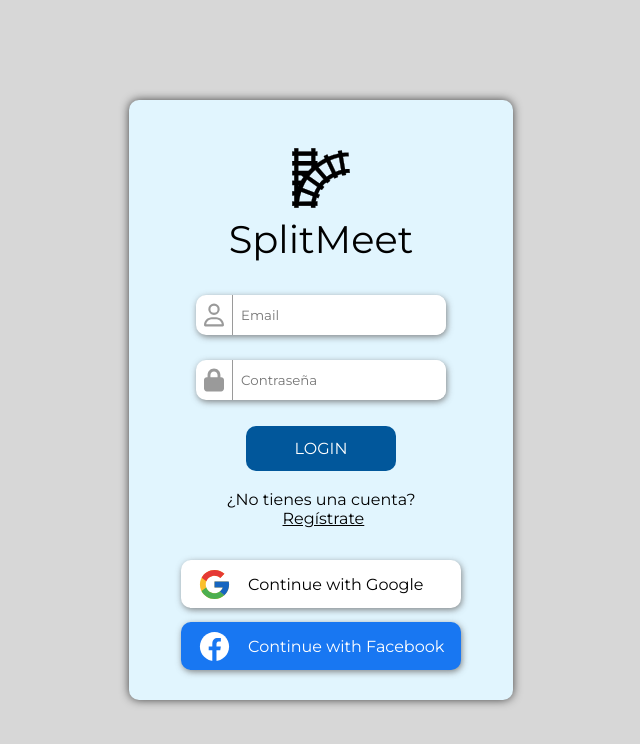
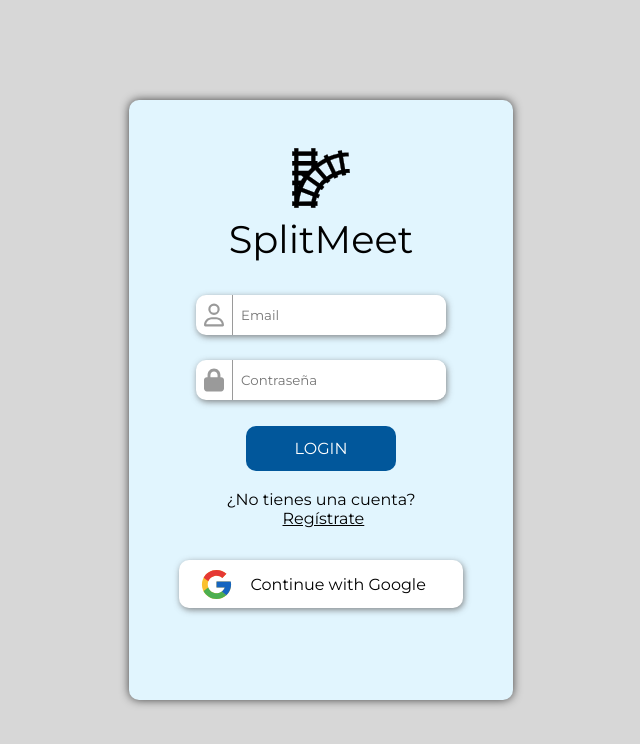
Before and after one commit to eloiFabregaItb/splitmeet_front, a React (Vite) app: page /login in a window 1280 px wide. Shown: the top 744 px of the page, without its empty margins (319-959 px from the left). Built offline with nearby package versions, Linux system fonts and the light colour scheme.

Commit message:
remove fb btn + oauth + signUp function (no UI)

```diff
--- a/src/pages/Login/Login.jsx
+++ b/src/pages/Login/Login.jsx
@@ -8,6 +8,7 @@ import { Link } from "react-router-dom";
 import { useState } from "react";
 import { SHA256 } from "crypto-js";
 import { checkLogin } from "../../services/checkLogin";
+import { api_url } from "../../utils/constants";
 
 function Login() {
     const [email, setEmail] = useState("");
@@ -44,7 +45,7 @@ function Login() {
         //console.log(SHA256(password).toString());
         //If the email has the proper structure, then the email and password is sent to the server.
         if (!checkEmailError()) {
-            checkLogin(email, password);
+            checkLogin(email, SHA256(password).toString());
         }
     };
 
@@ -119,8 +120,8 @@ function Login() {
                     </p>
 
                     <div className="login_buttons">
-                        <a
-                            href="#"
+                        {/*                         <a
+                            href="/"
                             className="login_form_btn login_form_btn--google"
                         >
                             <img
@@ -129,18 +130,18 @@ function Login() {
                                 alt="Logo de Google"
                             />
                             Continue with Google
-                        </a>
-
+                        </a> */}
                         <a
-                            href="#"
-                            className="login_form_btn login_form_btn--facebook"
+                            href={`${api_url}/auth/google`}
+                            to="/auth/google"
+                            className="subrayado login_form_btn login_form_btn--google"
                         >
                             <img
                                 className="login_buttons_logo"
-                                src={facebook}
+                                src={google}
                                 alt="Logo de Facebook"
                             />
-                            Continue with Facebook
+                            Continue with Google
                         </a>
                     </div>
                 </main>
--- a/src/pages/SignUp/SignUp.jsx
+++ b/src/pages/SignUp/SignUp.jsx
@@ -1,4 +1,8 @@
+import { signUp } from "../../services/signUp";
+import { SHA256 } from "crypto-js";
+
 function SignUp() {
+    signUp("user3", "user3@example.com", SHA256("hashed_password3").toString());
     return (
         <>
             <h1>Sign Up</h1>
--- /dev/null
+++ b/src/services/signUp.js
@@ -0,0 +1,42 @@
+import axios from "../api/axios";
+
+export const signUp = async (name, email, password) => {
+    let response;
+    /*     options.method = "POST";
+    options.headers = {
+        accept: "application/json",
+    };
+    const controller = new AbortController();
+    options.signal = controller.signal;
+    options.body = JSON.stringify(options.body);
+
+    setTimeout(() => controller.abort(), 1000); */
+
+    try {
+        response = await axios.post("/auth/signup", {
+            usr_name: name,
+            usr_mail: email,
+            usr_pass: password,
+        });
+
+        if (response.data) {
+            console.log(response.data);
+            return response.data;
+        }
+
+        /*
+        let response = await fetch(endpoint, options);
+        if (!response.success) {
+            throw {
+                success: false,
+                error_code: response.error_code,
+                msg: response.msg,
+            };
+        } else {
+            data = response.data;
+        } */
+    } catch (e) {
+        response.error = e;
+        console.log(e);
+    }
+};
--- /dev/null
+++ b/src/utils/constants.js
@@ -0,0 +1 @@
+export const api_url = "http://172.30.4.55:3000";
```
